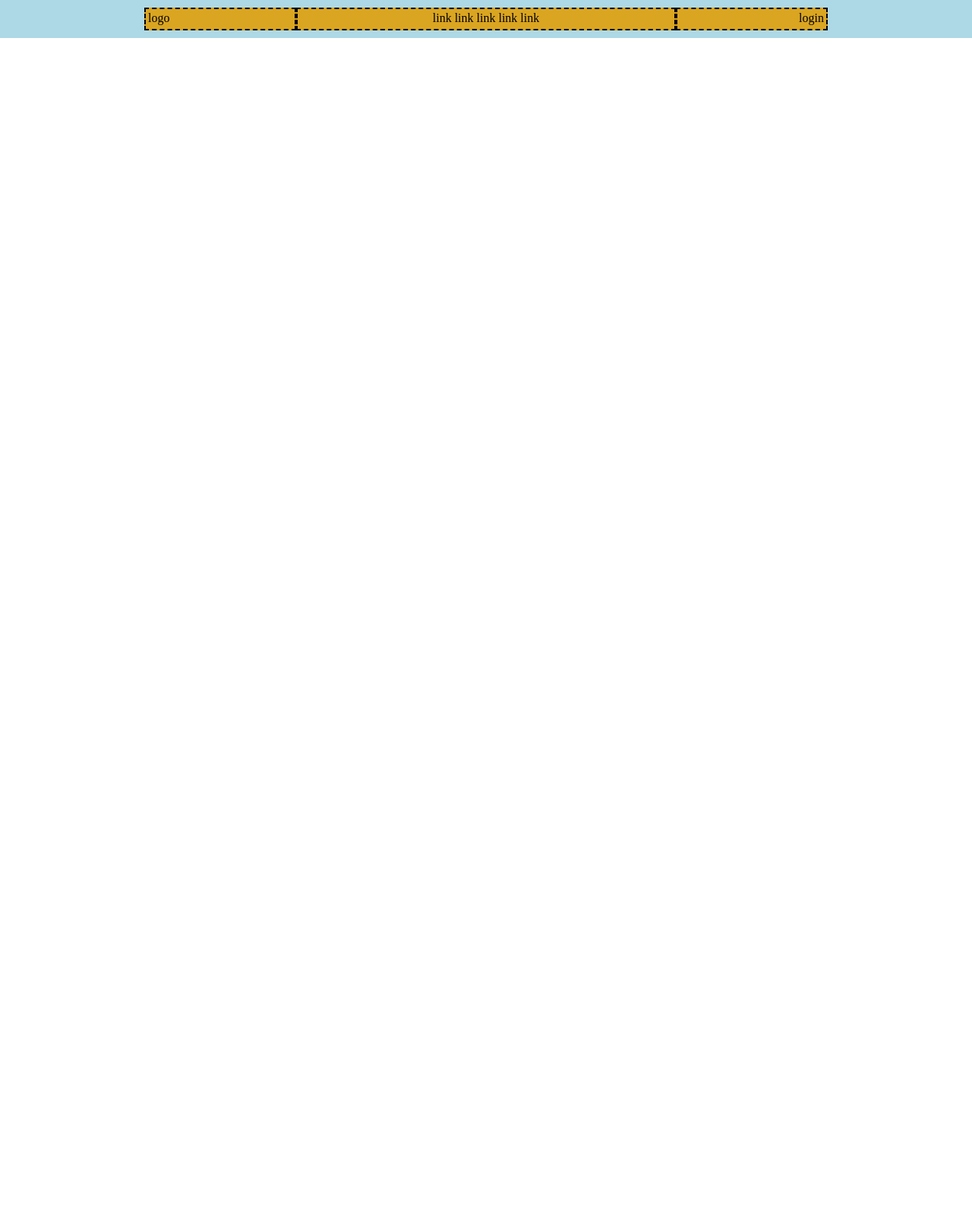
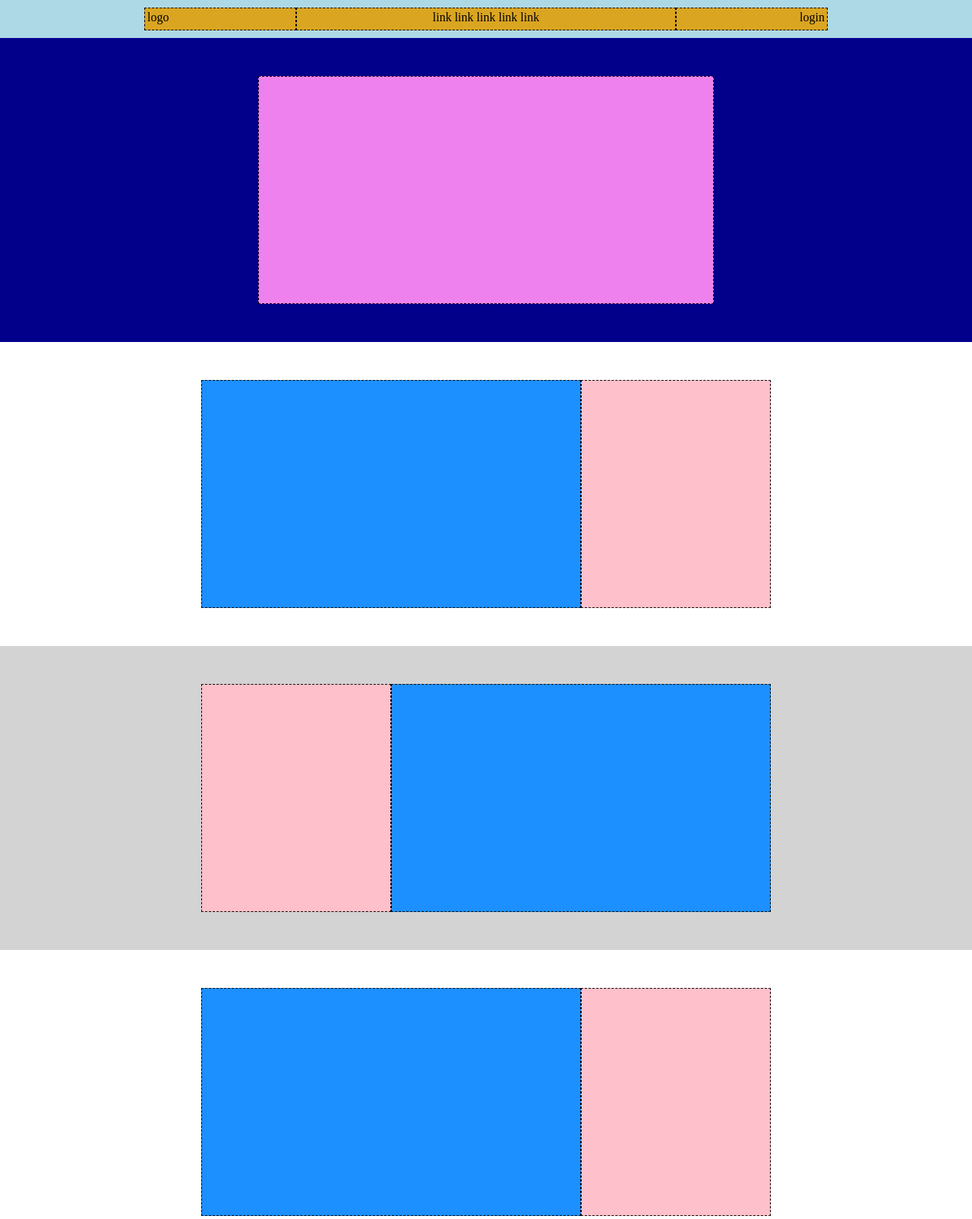
Before and after one commit to NicolaRicci100/htmlcss-struttura-discord, a plain HTML site: page index.html in a window 1280 px wide. Shown: the top 1604 px of the page at 76% size. Before the commit the page ends 800 px from the top, so only its background shows below. Drawn offline with Linux system fonts and the light colour scheme.

Commit message:
prosecuzione main

```diff
--- a/css/style.css
+++ b/css/style.css
@@ -4,6 +4,7 @@
     box-sizing: border-box;
 }
 
+/* impostazioni header */
 header{
     display: flex;
     height: 50px;
@@ -16,7 +17,7 @@ header > div{
     height: 30px;
     width: 200px;
     background-color: rgb(218,165,32);
-    border: 2px dashed black;
+    border: 1px dashed black;
     padding: 3px;
 }
 
@@ -27,3 +28,59 @@ header > div{
 .login{
     text-align: right;
 }
+
+
+/* impostazioni main */
+.container{
+    min-height: 400px;
+    display: flex;
+    justify-content: center;
+    align-content: center;
+    flex-wrap: wrap;
+}
+
+section:nth-child(1){
+    background-color: rgb(2,0,139);
+}
+section:nth-child(3){
+    background-color: rgb(211,211,211);
+}
+section:nth-child(5){
+    background-color: rgb(211,211,211);
+}
+section:nth-child(6){
+    background-color: rgb(35,39,42);
+}
+
+.card{
+    background-color: rgb(238,129,237);
+    height: 300px;
+    width: 600px;
+    border: 1px dashed black;
+}
+
+.bluecard{
+    background-color: rgb(29,144,255);
+    height: 300px;
+    width: 500px;
+    border: 1px dashed black;
+}
+
+.pinkcard{
+    background-color: rgb(254,192,202);
+    height: 300px;
+    width: 250px;
+    border: 1px dashed black;
+}
+
+.greencard{
+    background-color: rgb(34,140,33);
+    height: 600px;
+    width: 750px;
+    border: 1px dashed black;
+    margin: 50px;
+}
+
+.lastcard{
+
+}
--- a/index.html
+++ b/index.html
@@ -20,6 +20,32 @@
         <div class="login">login</div>
     </header>
     <main>
+        <section class="container">
+            <div class="card"></div>
+        </section>
+        <section class="container">
+            <div class="bluecard"></div>
+            <div class="pinkcard"></div>
+        </section>
+        <section class="container">
+            <div class="pinkcard"></div>
+            <div class="bluecard"></div>
+        </section>
+        <section class="container">
+            <div class="bluecard"></div>
+            <div class="pinkcard"></div>
+        </section>
+        <section class="container">
+            <div class="greencard"></div>
+        </section>
+        <section class="container">
+            <div class="lastcard"></div>
+            <div class="smallcard"></div>
+            <div class="smallcard"></div>
+            <div class="smallcard"></div>
+            <div class="smallcard"></div>
+        </section>
+
 
     </main>
     <footer>
```
